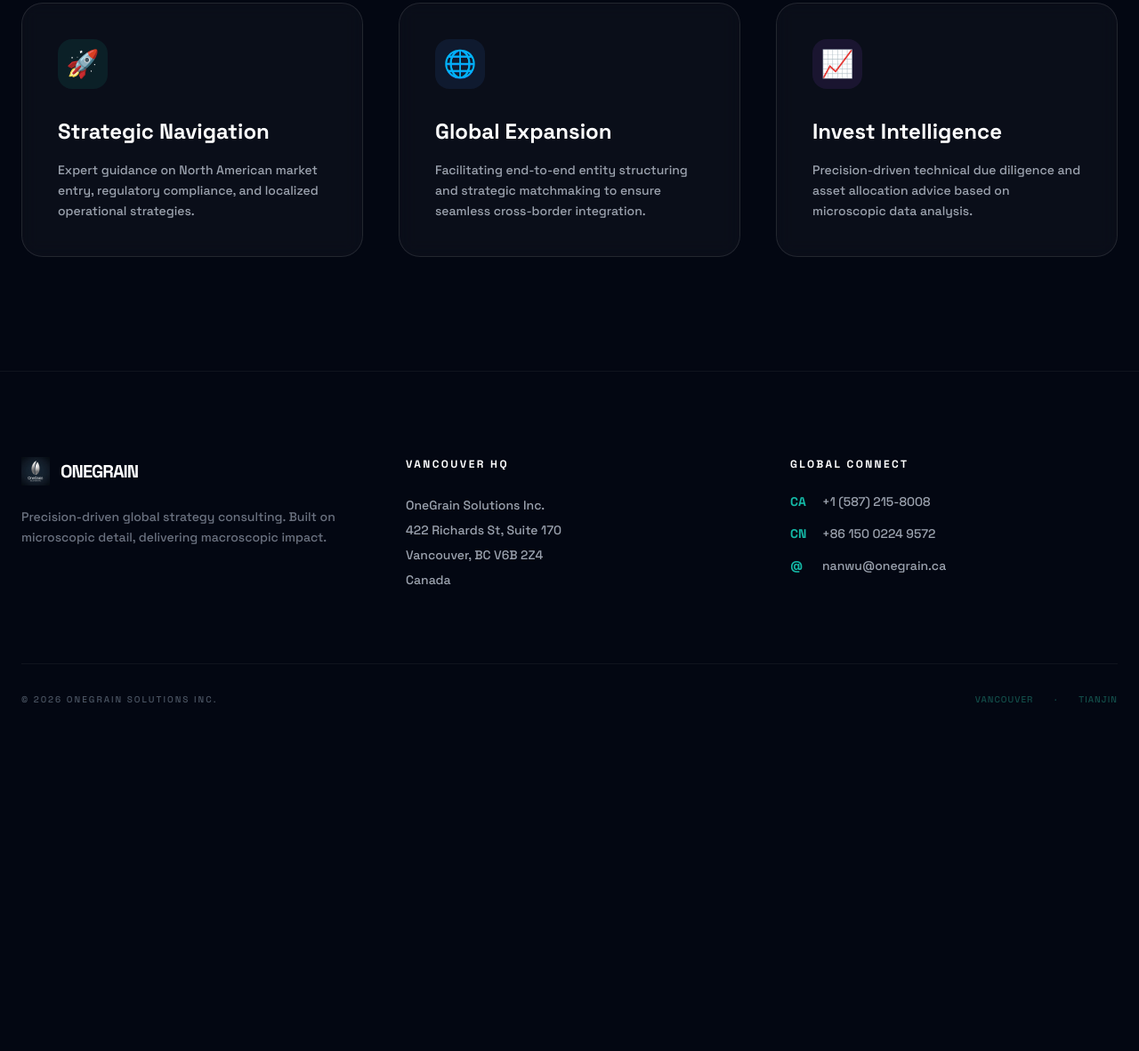
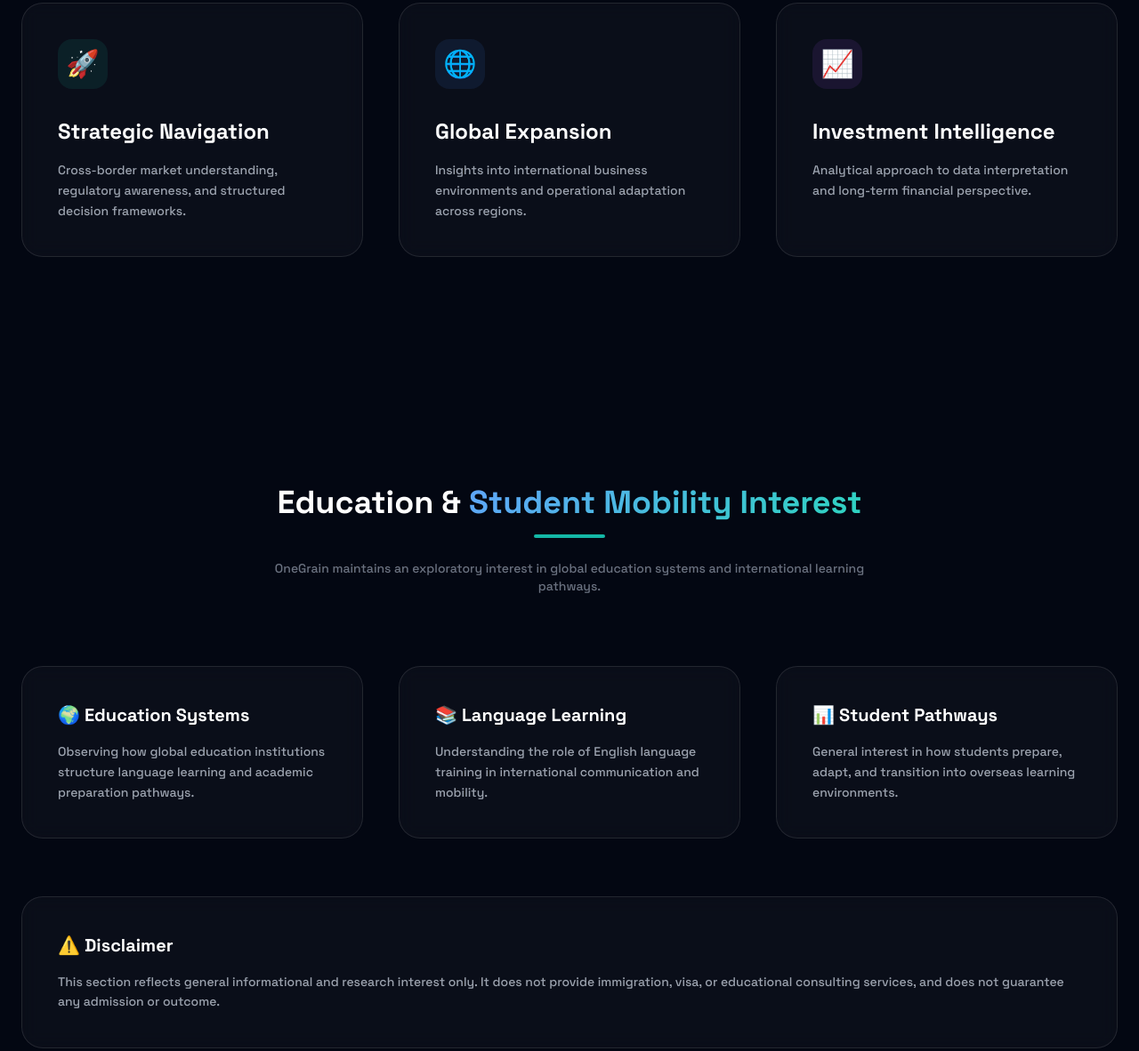
Before and after one commit to wunan830-ai/onegrain-web, a plain HTML site: page index.html in a window 1280 px wide. Shown: the part 937-2119 px from the top of the page at 89% size. Before the commit the page ends 1827 px from the top, so only its background shows below. Drawn offline with nearby package versions, Linux system fonts and the light colour scheme.

Commit message:
Update index.html

```diff
--- a/index.html
+++ b/index.html
@@ -14,7 +14,9 @@
         .logo-container img { height: 48px; width: auto; filter: drop-shadow(0 0 10px rgba(96, 165, 250, 0.2)); }
     </style>
 </head>
+
 <body>
+
 <nav class="p-8 flex justify-between items-center max-w-7xl mx-auto">
     <div class="flex items-center gap-4 logo-container">
         <img src="logo.png" alt="OneGrain Logo">
@@ -27,49 +29,128 @@
 </nav>
 
 <header class="min-h-[70vh] flex flex-col justify-center items-center text-center px-6">
-        <div class="inline-block px-4 py-1 mb-6 rounded-full border border-teal-500/30 text-teal-400 text-xs tracking-widest uppercase">Precision in Every Decision</div>
-        <h1 class="text-5xl md:text-7xl font-bold mb-8 leading-tight">Small <span class="grain-gradient">Grains</span>,<br>Global <span class="grain-gradient">Gains</span>.</h1>
-        <p class="text-gray-400 max-w-3xl text-lg md:text-xl leading-relaxed mb-12 italic">"OneGrain reflects our belief that global success is built upon microscopic precision. We navigate cross-border complexities with the same care that transforms a single grain into a harvest."</p>
+    <div class="inline-block px-4 py-1 mb-6 rounded-full border border-teal-500/30 text-teal-400 text-xs tracking-widest uppercase">
+        Precision in Every Decision
+    </div>
+
+    <h1 class="text-5xl md:text-7xl font-bold mb-8 leading-tight">
+        Small <span class="grain-gradient">Grains</span>,<br>
+        Global <span class="grain-gradient">Gains</span>.
+    </h1>
+
+    <p class="text-gray-400 max-w-3xl text-lg md:text-xl leading-relaxed mb-12 italic">
+        "OneGrain reflects our belief that global success is built upon microscopic precision. We navigate cross-border complexities with structured thinking and long-term perspective."
+    </p>
 
     <div class="flex flex-col md:flex-row gap-6">
-            <a href="#solutions" class="bg-teal-500 hover:bg-teal-400 text-black px-10 py-4 rounded-xl font-bold transition text-center shadow-lg shadow-teal-500/20">Explore Solutions</a>
-            <a href="#contact" class="card-blur px-10 py-4 rounded-xl font-bold hover:bg-white/5 transition text-center">Inquire Now</a>
+        <a href="#solutions" class="bg-teal-500 hover:bg-teal-400 text-black px-10 py-4 rounded-xl font-bold transition text-center shadow-lg shadow-teal-500/20">
+            Explore Solutions
+        </a>
+        <a href="#contact" class="card-blur px-10 py-4 rounded-xl font-bold hover:bg-white/5 transition text-center">
+            Inquire Now
+        </a>
     </div>
 </header>
 
+<!-- ================= ORIGINAL SOLUTIONS ================= -->
 <section id="solutions" class="py-32 max-w-7xl mx-auto px-6">
+
     <div class="text-center mb-20">
-            <h2 class="text-4xl font-bold mb-4 text-white">Our <span class="grain-gradient">Solutions</span></h2>
+        <h2 class="text-4xl font-bold mb-4 text-white">
+            Our <span class="grain-gradient">Solutions</span>
+        </h2>
         <div class="h-1 w-20 bg-teal-500 mx-auto rounded-full"></div>
     </div>
+
     <div class="grid md:grid-cols-3 gap-10">
+
         <div class="card-blur p-10 rounded-3xl">
             <div class="w-14 h-14 bg-teal-500/10 rounded-2xl mb-8 flex items-center justify-center text-3xl">🚀</div>
             <h3 class="text-2xl font-bold mb-4 text-white">Strategic Navigation</h3>
-                <p class="text-gray-400 leading-relaxed text-sm">Expert guidance on North American market entry, regulatory compliance, and localized operational strategies.</p>
+            <p class="text-gray-400 leading-relaxed text-sm">
+                Cross-border market understanding, regulatory awareness, and structured decision frameworks.
+            </p>
         </div>
+
         <div class="card-blur p-10 rounded-3xl">
             <div class="w-14 h-14 bg-blue-500/10 rounded-2xl mb-8 flex items-center justify-center text-3xl">🌐</div>
             <h3 class="text-2xl font-bold mb-4 text-white">Global Expansion</h3>
-                <p class="text-gray-400 leading-relaxed text-sm">Facilitating end-to-end entity structuring and strategic matchmaking to ensure seamless cross-border integration.</p>
+            <p class="text-gray-400 leading-relaxed text-sm">
+                Insights into international business environments and operational adaptation across regions.
+            </p>
         </div>
+
         <div class="card-blur p-10 rounded-3xl">
             <div class="w-14 h-14 bg-purple-500/10 rounded-2xl mb-8 flex items-center justify-center text-3xl">📈</div>
-                <h3 class="text-2xl font-bold mb-4 text-white">Invest Intelligence</h3>
-                <p class="text-gray-400 leading-relaxed text-sm">Precision-driven technical due diligence and asset allocation advice based on microscopic data analysis.</p>
+            <h3 class="text-2xl font-bold mb-4 text-white">Investment Intelligence</h3>
+            <p class="text-gray-400 leading-relaxed text-sm">
+                Analytical approach to data interpretation and long-term financial perspective.
+            </p>
         </div>
+
     </div>
 </section>
 
+<!-- ================= NEW EDUCATION MODULE (ILAC SAFE VERSION) ================= -->
+<section class="py-32 max-w-7xl mx-auto px-6">
+
+    <div class="text-center mb-20">
+        <h2 class="text-4xl font-bold mb-4 text-white">
+            Education & <span class="grain-gradient">Student Mobility Interest</span>
+        </h2>
+        <div class="h-1 w-20 bg-teal-500 mx-auto rounded-full"></div>
+
+        <p class="text-gray-500 mt-6 text-sm max-w-2xl mx-auto">
+            OneGrain maintains an exploratory interest in global education systems and international learning pathways.
+        </p>
+    </div>
+
+    <div class="grid md:grid-cols-3 gap-10">
+
+        <div class="card-blur p-10 rounded-3xl">
+            <h3 class="text-xl font-bold mb-4 text-white">🌍 Education Systems</h3>
+            <p class="text-gray-400 text-sm leading-relaxed">
+                Observing how global education institutions structure language learning and academic preparation pathways.
+            </p>
+        </div>
+
+        <div class="card-blur p-10 rounded-3xl">
+            <h3 class="text-xl font-bold mb-4 text-white">📚 Language Learning</h3>
+            <p class="text-gray-400 text-sm leading-relaxed">
+                Understanding the role of English language training in international communication and mobility.
+            </p>
+        </div>
+
+        <div class="card-blur p-10 rounded-3xl">
+            <h3 class="text-xl font-bold mb-4 text-white">📊 Student Pathways</h3>
+            <p class="text-gray-400 text-sm leading-relaxed">
+                General interest in how students prepare, adapt, and transition into overseas learning environments.
+            </p>
+        </div>
+
+    </div>
+
+    <div class="mt-16 card-blur p-10 rounded-3xl">
+        <h3 class="text-xl font-bold mb-4 text-white">⚠️ Disclaimer</h3>
+        <p class="text-gray-400 text-sm leading-relaxed">
+            This section reflects general informational and research interest only. It does not provide immigration, visa, or educational consulting services, and does not guarantee any admission or outcome.
+        </p>
+    </div>
+
+</section>
+
+<!-- ================= FOOTER ================= -->
 <footer id="contact" class="py-24 border-t border-white/5 max-w-7xl mx-auto px-6">
+
     <div class="grid md:grid-cols-3 gap-16 mb-20">
-            <div class="col-span-1">
+
+        <div>
             <div class="flex items-center gap-3 mb-6">
-                    <img src="logo.png" alt="OneGrain Logo" class="h-8 w-auto">
+                <img src="logo.png" class="h-8 w-auto">
                 <span class="font-bold tracking-tighter text-xl text-white uppercase">OneGrain</span>
             </div>
             <p class="text-sm text-gray-500 leading-relaxed">
-                    Precision-driven global strategy consulting. Built on microscopic detail, delivering macroscopic impact.
+                Structured thinking applied to global systems and cross-domain insights.
             </p>
         </div>
 
@@ -77,37 +158,24 @@
             <h4 class="text-white font-bold mb-6 uppercase text-xs tracking-[0.2em]">Vancouver HQ</h4>
             <p class="text-gray-400 text-sm leading-loose">
                 OneGrain Solutions Inc.<br>
-                    422 Richards St, Suite 170<br>
-                    Vancouver, BC V6B 2Z4<br>
-                    Canada
+                Vancouver, BC, Canada
             </p>
         </div>
 
         <div>
-                <h4 class="text-white font-bold mb-6 uppercase text-xs tracking-[0.2em]">Global Connect</h4>
-                <div class="space-y-4 text-sm text-gray-400">
-                    <p class="flex items-center gap-3">
-                        <span class="text-teal-500 font-bold w-6">CA</span> +1 (587) 215-8008
-                    </p>
-                    <p class="flex items-center gap-3">
-                        <span class="text-teal-500 font-bold w-6">CN</span> +86 150 0224 9572
-                    </p>
-                    <p class="flex items-center gap-3">
-                        <span class="text-teal-500 font-bold w-6">@</span>
-                        <a href="mailto:nanwu@onegrain.ca" class="hover:text-white transition">nanwu@onegrain.ca</a>
+            <h4 class="text-white font-bold mb-6 uppercase text-xs tracking-[0.2em]">Contact</h4>
+            <p class="text-gray-400 text-sm leading-loose">
+                nanwu@onegrain.ca
             </p>
         </div>
-            </div>
+
     </div>
 
-        <div class="pt-8 border-t border-white/5 flex flex-col md:flex-row justify-between items-center gap-4 text-gray-600">
-            <p class="text-[10px] uppercase tracking-[0.2em]">© 2026 ONEGRAIN SOLUTIONS INC.</p>
-            <div class="flex gap-6 text-[10px] uppercase tracking-widest">
-                <span class="text-teal-900">Vancouver</span>
-                <span class="text-teal-900">·</span>
-                <span class="text-teal-900">Tianjin</span>
+    <div class="pt-8 border-t border-white/5 text-center text-gray-600 text-[10px] uppercase tracking-widest">
+        © 2026 OneGrain Solutions
     </div>
-        </div>
+
 </footer>
+
 </body>
 </html>
```
Lines whose indentation alone changed are shown as unchanged.
